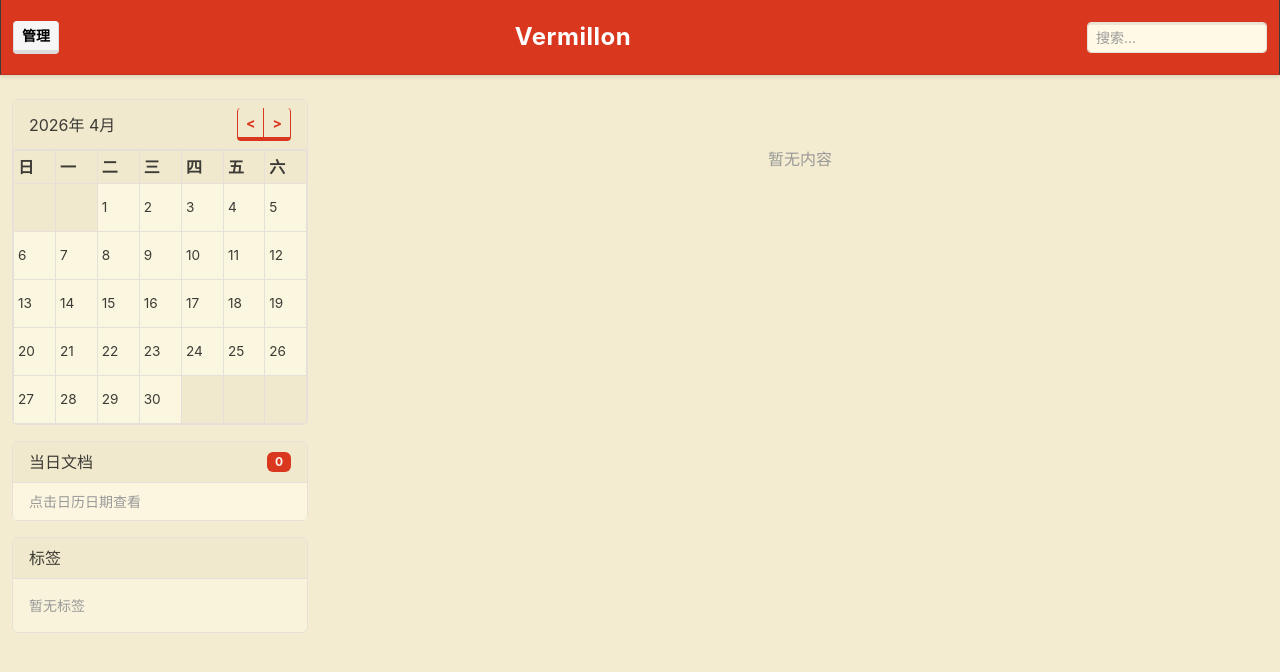
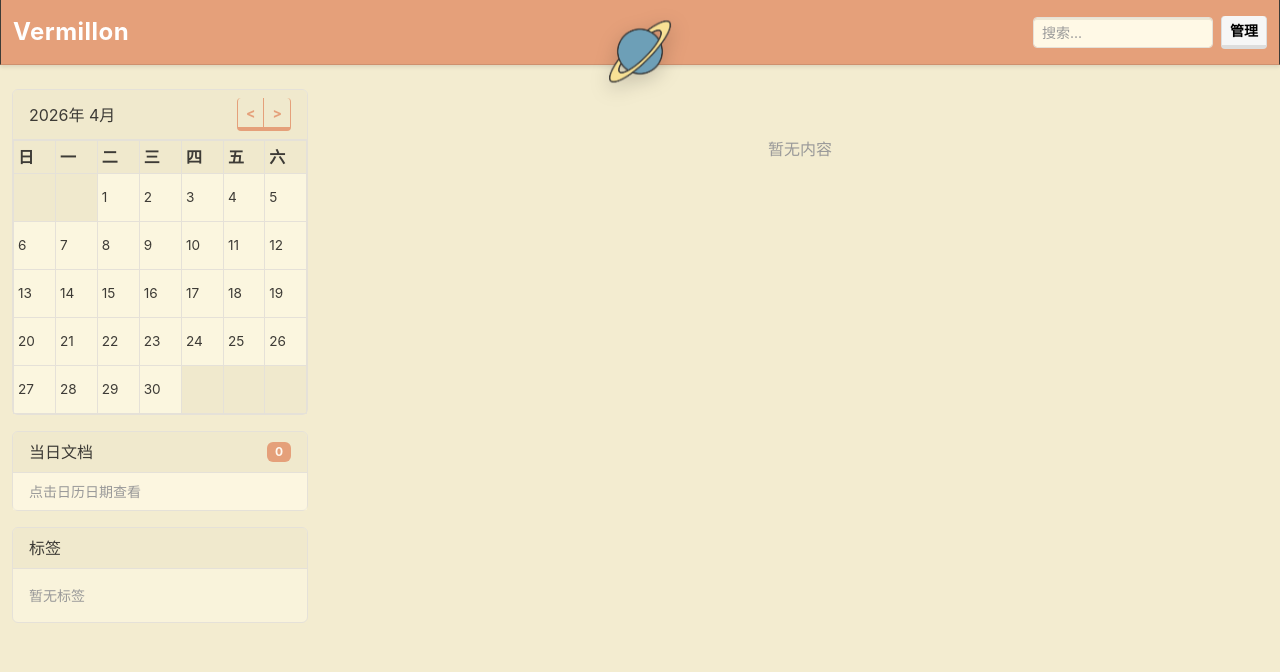
Before and after one commit to ifdog/Vermillon, a Flask app: page / in a window 1280 px wide. Shown: the top 672 px of the page. Run offline with Flask 3, Linux system fonts and the light colour scheme; data that the repository does not hold is empty; some libraries are stand-ins or nearby versions.

Commit message:
ui: add floating saturn to navbar, refine layout and remove rotation

```diff
--- a/static/css/style.css
+++ b/static/css/style.css
@@ -5,8 +5,8 @@
     --bs-body-color: #3d3b36;
     --bs-secondary-color: #6b665c;
     --bs-border-color: #e5e1d8;
-    --bs-primary: #D9381E;
-    --bs-primary-rgb: 217, 56, 30;
+    --bs-primary: #E5A07A;
+    --bs-primary-rgb: 229, 160, 122;
     --bs-primary-bg-subtle: #ede6c8;
     --bs-primary-border-subtle: #e5e1d8;
     --bs-light: #fff9e6;
@@ -16,8 +16,8 @@
     --paper-text: #3d3b36;
     --paper-muted: #6b665c;
     --paper-border: #e5e1d8;
-    --paper-primary: #D9381E;
-    --paper-primary-hover: #B52D16;
+    --paper-primary: #E5A07A;
+    --paper-primary-hover: #C98A65;
     --paper-secondary: #a09580;
     --paper-shadow: 0 1px 2px rgba(62, 56, 45, 0.06);
 }
@@ -41,12 +41,39 @@ body {
     display: flex;
     align-items: center;
     justify-content: space-between;
+    position: relative;
 }
 
 .brand-white {
     color: #fff !important;
     font-size: 1.5rem;
     letter-spacing: 0.5px;
+}
+
+.saturn-wrap {
+    position: absolute;
+    left: 50%;
+    top: 100%;
+    transform: translate(-50%, -35%);
+    z-index: 200;
+    pointer-events: none;
+}
+
+.saturn-float {
+    height: 64px;
+    width: auto;
+    animation: float 4s ease-in-out infinite;
+    filter: drop-shadow(0 6px 10px rgba(0,0,0,0.18));
+    pointer-events: auto;
+}
+
+@keyframes float {
+    0%, 100% {
+        transform: translateY(0px);
+    }
+    50% {
+        transform: translateY(-10px);
+    }
 }
 
 .vermillon-navbar .navbar-toggler {
@@ -114,7 +141,7 @@ body {
 .form-control:focus {
     background-color: rgba(255, 249, 230, 0.55);
     border-color: var(--paper-primary);
-    box-shadow: 0 0 0 0.15rem rgba(217, 56, 30, 0.15);
+    box-shadow: 0 0 0 0.15rem rgba(229, 160, 122, 0.2);
     color: var(--paper-text);
 }
 
--- a/static/index.html
+++ b/static/index.html
@@ -15,10 +15,13 @@
 <body>
     <nav class="navbar navbar-expand-lg vermillon-navbar">
         <div class="container-fluid navbar-inner">
-            <a href="/admin" class="btn btn-light btn-sm">管理</a>
-            <a class="navbar-brand mx-auto fw-bold brand-white" href="/">Vermillon</a>
-            <div class="d-flex align-items-center">
+            <a class="fw-bold brand-white text-decoration-none" href="/">Vermillon</a>
+            <div class="saturn-wrap">
+                <img src="/static/saturn.png" class="saturn-float" alt="saturn">
+            </div>
+            <div class="d-flex align-items-center gap-2">
                 <input type="text" id="searchInput" placeholder="搜索..." class="form-control form-control-sm paper-input" style="width:180px">
+                <a href="/admin" class="btn btn-light btn-sm">管理</a>
             </div>
         </div>
     </nav>
--- a/static/login.html
+++ b/static/login.html
@@ -10,8 +10,10 @@
 <body>
     <nav class="navbar navbar-expand-lg vermillon-navbar">
         <div class="container-fluid navbar-inner">
-            <span></span>
-            <a class="navbar-brand mx-auto fw-bold brand-white" href="/">Vermillon</a>
+            <a class="fw-bold brand-white text-decoration-none" href="/">Vermillon</a>
+            <div class="saturn-wrap">
+                <img src="/static/saturn.png" class="saturn-float" alt="saturn">
+            </div>
             <span></span>
         </div>
     </nav>
```
Also changed, not shown: static/admin.html (+6 -4 lines), static/write.html (+6 -3 lines), static/saturn.png (added).
